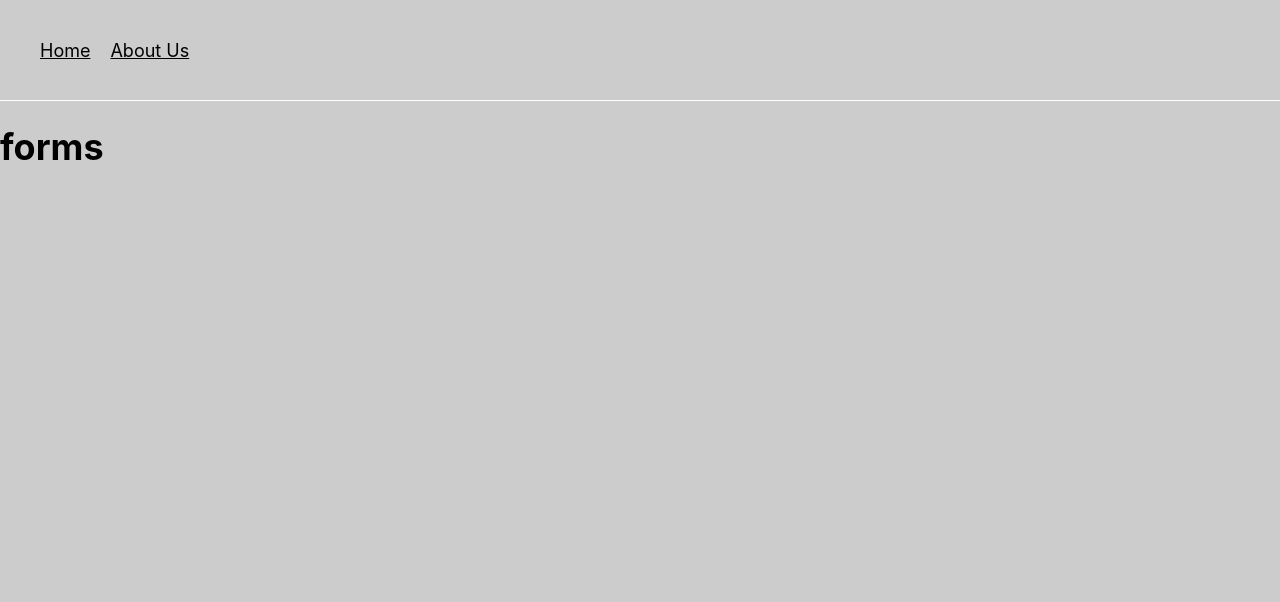
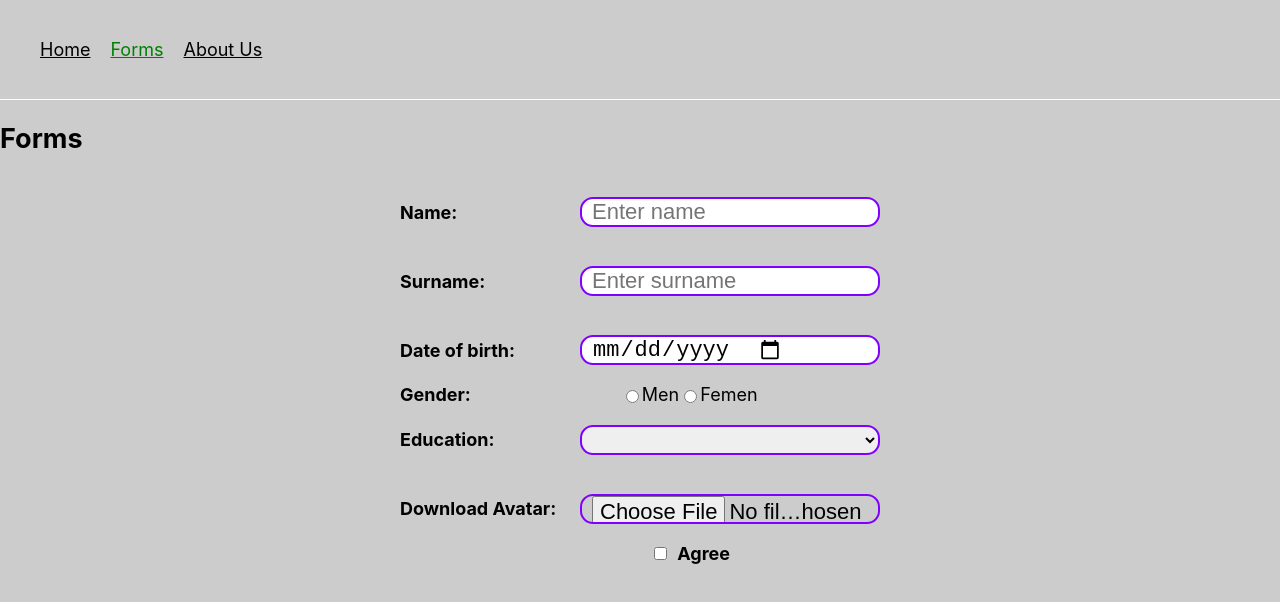
Before and after one commit to SpiriT-L/React, a React (Create React App) app: page /forms in a window 1280 px wide. Shown: the top 602 px of the page. Built offline with nearby package versions, Linux system fonts and the light colour scheme.

Commit message:
feat: add form

```diff
--- a/src/App.scss
+++ b/src/App.scss
@@ -47,3 +47,6 @@
 .active {
   color: green !important;
 }
+*{
+  box-sizing: border-box;
+}
--- a/src/Components/Header/Header.tsx
+++ b/src/Components/Header/Header.tsx
@@ -1,7 +1,5 @@
 import styles from './Header.module.scss';
 import { NavLink } from 'react-router-dom';
-
-import React from 'react';
 
 const Header = () => {
   return (
@@ -11,6 +9,11 @@ const Header = () => {
           <li className={styles.item}>
             <NavLink className={styles.link} to="/">
               Home
+            </NavLink>
+          </li>
+          <li className={styles.item}>
+            <NavLink className={styles.link} to="/forms">
+              Forms
             </NavLink>
           </li>
           <li className={styles.item}>
--- /dev/null
+++ b/src/Pages/forms/Forms.module.scss
@@ -0,0 +1,48 @@
+.form {
+  display: flex;
+  flex-direction: column;
+  width: 500px;
+  padding: 0px 10px 0px 10px;
+  margin: 0 auto;
+}
+.inputBlok {
+  display: flex;
+  flex-direction: row;
+  justify-content: space-between;
+  align-items: center;
+}
+.radio {
+  display: flex;
+  flex-direction: row;
+  align-items: center;
+
+  h4 {
+    margin: 0px 150px 0px 0px;
+  }
+}
+.label {
+  margin: 0px 10px 0px 0px;
+}
+
+.input {
+  display: flex;
+  align-items: center;
+  padding: 0px 10px 0px 10px;
+  width: 300px;
+  height: 30px;
+  border-radius: 13px;
+  border: 2px solid #8000ff;
+  outline: none;
+  font-size: 22px;
+}
+.inputRadio {
+  border: 2px solid #8000ff;
+}
+.checkbox {
+  margin: 0px 10px 0px 0px;
+}
+.inputBlokChecked{
+  display: flex;
+  flex-direction: row;
+  justify-content: flex-end;
+}
--- a/src/Pages/forms/Forms.tsx
+++ b/src/Pages/forms/Forms.tsx
@@ -1,7 +1,85 @@
+import styles from './Forms.module.scss';
+
 export default function forms() {
   return (
-    <div>
-      <h1>forms</h1>
-    </div>
+    <>
+      <h2>Forms</h2>
+      <form className={styles.form} name="form">
+        <div className={styles.inputBlok}>
+          <label className={styles.label} htmlFor="inputName">
+            <h4>Name:</h4>
+          </label>
+          <input
+            className={styles.input}
+            id="inputName"
+            type="text"
+            placeholder="Enter name"
+          />
+        </div>
+        <div className={styles.inputBlok}>
+          <label htmlFor="inputSurname">
+            <h4>Surname:</h4>
+          </label>
+          <input
+            className={styles.input}
+            id="inputSurname"
+            type="text"
+            placeholder="Enter surname"
+          />
+        </div>
+        <div className={styles.inputBlok}>
+          <label htmlFor="inputDate">
+            <h4>Date of birth:</h4>
+          </label>
+          <input className={styles.input} id="inputDate" type="date" />
+        </div>
+        <div className={styles.inputBlok}>
+          <label htmlFor="inputGender" className={styles.radio}>
+            <h4>Gender:</h4>
+            <input
+              className={styles.inputRadio}
+              type="radio"
+              name="gender"
+              id="men"
+            />{' '}
+            Men
+            <input
+              className={styles.inputRadio}
+              type="radio"
+              name="gender"
+              id="femen"
+            />
+            Femen
+          </label>
+        </div>
+        <div className={styles.inputBlok}>
+          <label htmlFor="inputSelect">
+            <h4>Education:</h4>
+          </label>
+          <select className={styles.input} name="education" id="inputSelect">
+            <option value="Choose"></option>
+            <option value="middle">Middle</option>
+            <option value="specialized secondary">Specialized secondary</option>
+            <option value="higher">Higher</option>
+          </select>
+        </div>
+        <div className={styles.inputBlok}>
+          <label htmlFor="inputFile">
+            <h4>Download Avatar:</h4>
+          </label>
+          <input className={styles.input} id="inputFile" type="file" />
+        </div>
+        <div className={styles.inputBlokChecked}>
+          <label htmlFor="inputCheckbox" className={styles.radio}>
+            <input
+              id="inputCheckbox"
+              type="checkbox"
+              className={styles.checkbox}
+            />
+            <h4>Agree</h4>
+          </label>
+        </div>
+      </form>
+    </>
   );
 }
```
